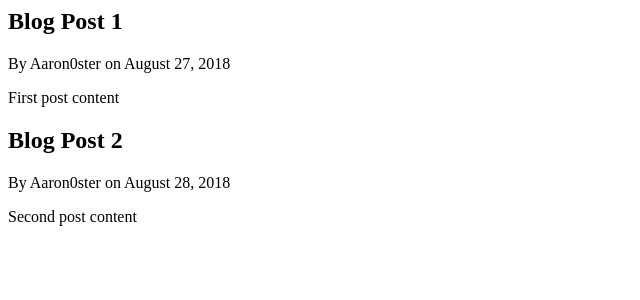
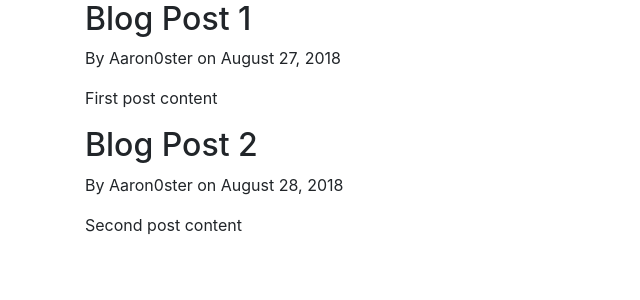
Before and after one commit to Osteribo/blogger, a Django app: page / in a window 1280 px wide. Shown: the top 300 px of the page, without its empty margins (0-640 px from the left). Run offline with Django 3.2, Linux system fonts and the light colour scheme; some libraries are stand-ins or nearby versions.

Commit message:
Udpate: added bootstrap to base.html

```diff
--- a/blog/templates/blog/base.html
+++ b/blog/templates/blog/base.html
@@ -2,6 +2,13 @@
 <head>
     <meta charset="UTF-8">
     <meta name="viewport" content="width=device-width, initial-scale=1.0">
+    <!-- Required meta tags -->
+    <meta charset="utf-8">
+    <meta name="viewport" content="width=device-width, initial-scale=1, shrink-to-fit=no">
+
+    <!-- Bootstrap CSS -->
+    <link rel="stylesheet" href="https://stackpath.bootstrapcdn.com/bootstrap/4.5.0/css/bootstrap.min.css" integrity="sha384-9aIt2nRpC12Uk9gS9baDl411NQApFmC26EwAOH8WgZl5MYYxFfc+NcPb1dKGj7Sk" crossorigin="anonymous">
+
     {% if title %}
         <title> Django Blog - {{ title }} </title>
     {% else %}
@@ -9,6 +16,18 @@
     {% endif %}
 </head>
 <body>
-     {% block content %}{% endblock %}
+
+    <div class='container'>
+        {% block content %}{% endblock %}
+    </div>
+
+
+
+     <!-- Optional JavaScript -->
+    <!-- jQuery first, then Popper.js, then Bootstrap JS -->
+    <script src="https://code.jquery.com/jquery-3.5.1.slim.min.js" integrity="sha384-DfXdz2htPH0lsSSs5nCTpuj/zy4C+OGpamoFVy38MVBnE+IbbVYUew+OrCXaRkfj" crossorigin="anonymous"></script>
+    <script src="https://cdn.jsdelivr.net/npm/popper.js@1.16.0/dist/umd/popper.min.js" integrity="sha384-Q6E9RHvbIyZFJoft+2mJbHaEWldlvI9IOYy5n3zV9zzTtmI3UksdQRVvoxMfooAo" crossorigin="anonymous"></script>
+    <script src="https://stackpath.bootstrapcdn.com/bootstrap/4.5.0/js/bootstrap.min.js" integrity="sha384-OgVRvuATP1z7JjHLkuOU7Xw704+h835Lr+6QL9UvYjZE3Ipu6Tp75j7Bh/kR0JKI" crossorigin="anonymous"></script>
+
 </body>
 </html>
```
